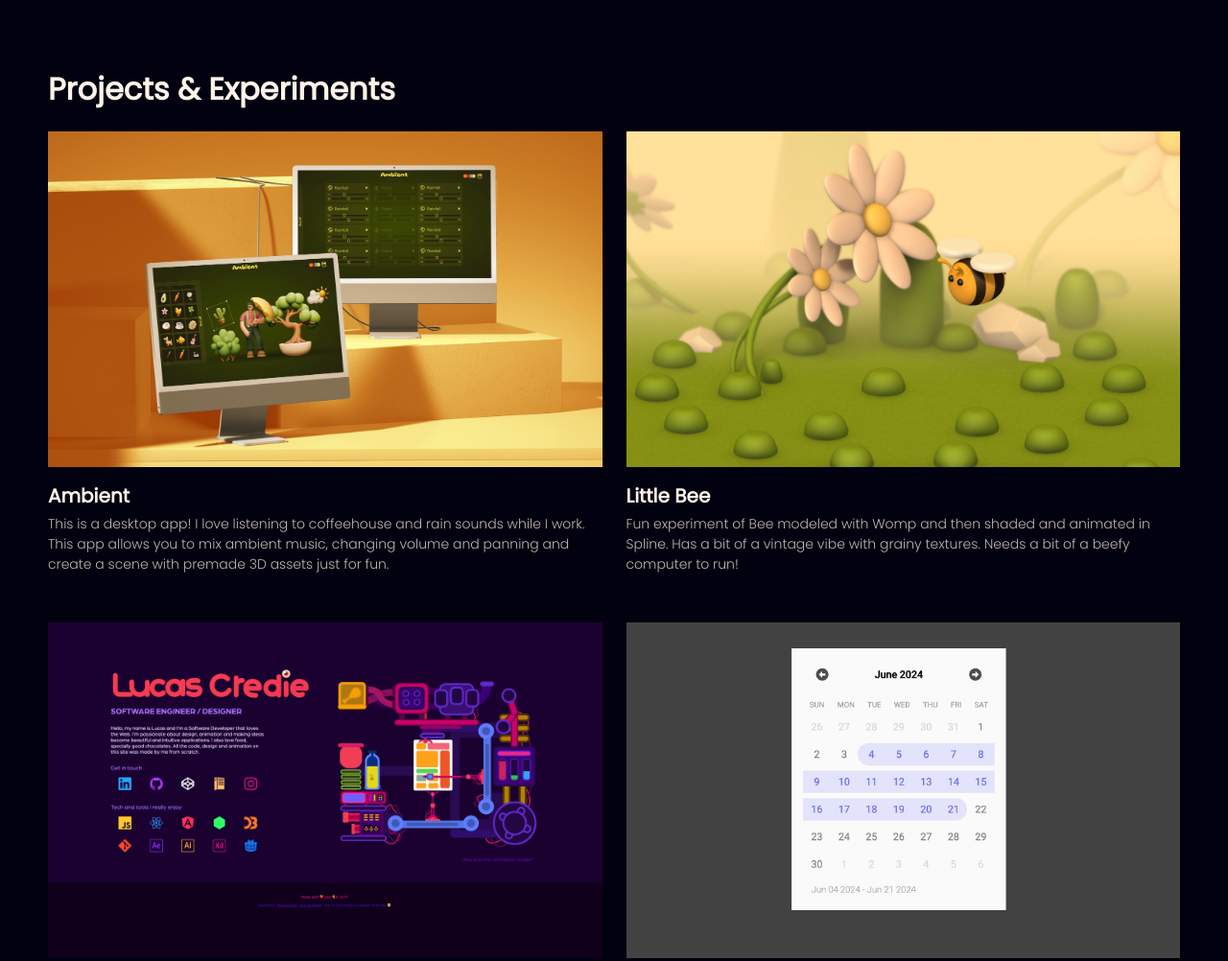
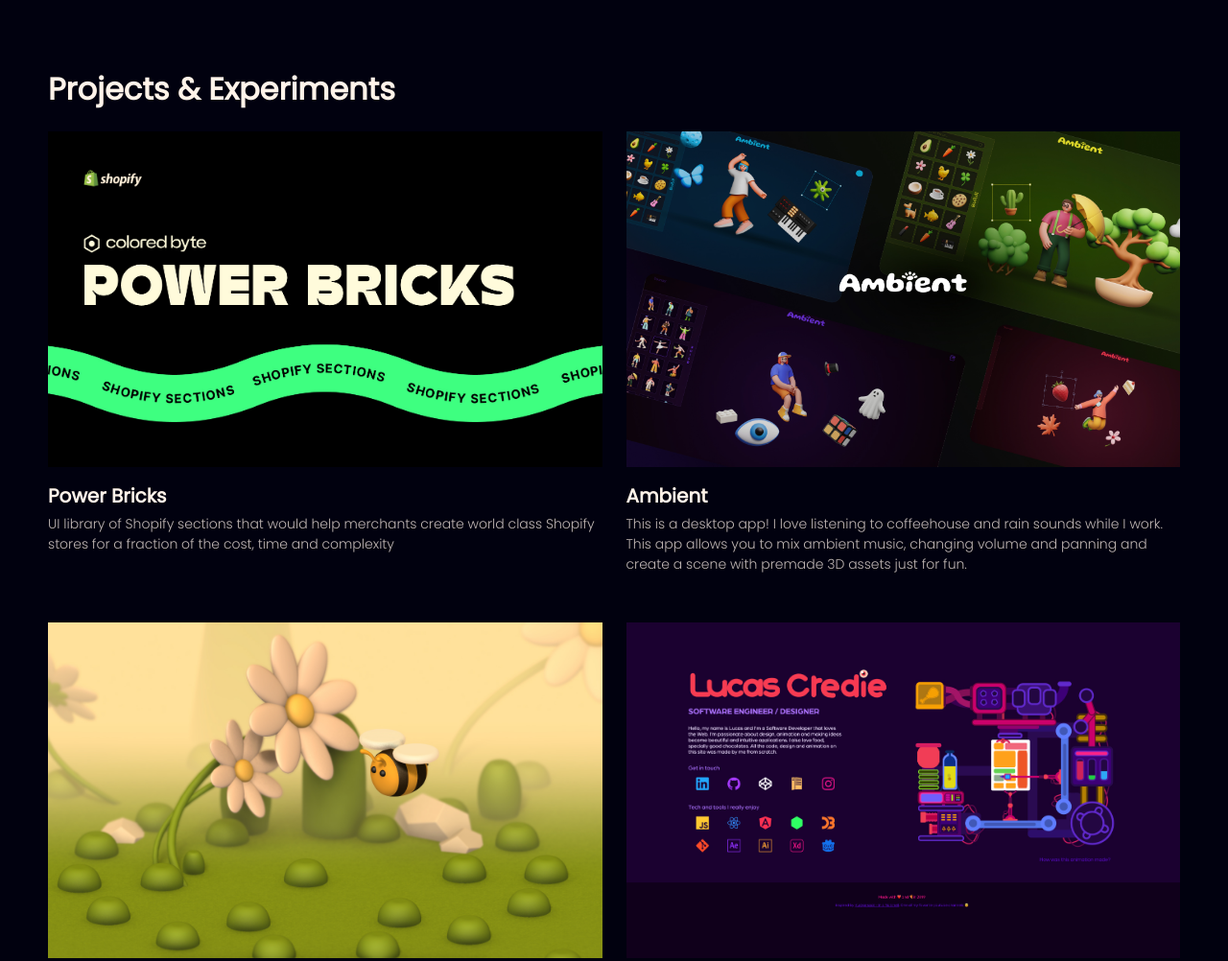
Before and after one commit to lucascredie/lucascredie.github.io, a plain HTML site: page index.html in a window 1280 px wide. Shown: the part 1460-2462 px from the top of the page at 96% size. Drawn offline with Linux system fonts and the light colour scheme.

Commit message:
added projects

```diff
--- a/index.html
+++ b/index.html
@@ -87,8 +87,16 @@
         <div class="project-grid">
 
             <div class="project-card">
+                <a href="" target="_blank">
+                    <img class="project-card_image" src="./Projects/Covers/powerbricks.jpg" alt="ambient project cover">
+                    <h3 class="project-card_title">Power Bricks</h3>
+                    <p class="project-card_content">UI library of Shopify sections that would help merchants create world class Shopify stores for a fraction of the cost, time and complexity </p>
+                </a>
+            </div>
+
+            <div class="project-card">
                 <a href="https://ambientapp.netlify.app/" target="_blank">
-                    <img class="project-card_image" src="./Projects/Ambient/assets/ambient-min.jpg" alt="ambient project cover">
+                    <img class="project-card_image" src="./Projects/Covers/ambient_cover.jpg" alt="ambient project cover">
                     <h3 class="project-card_title">Ambient</h3>
                     <p class="project-card_content">This is a desktop app! I love listening to coffeehouse and rain sounds while I work. This app allows you to mix ambient music, changing volume and panning and create a scene with premade 3D assets just for fun.</p>
                 </a>
@@ -120,19 +128,19 @@
             </div>
 
             <div class="project-card">
-                <a href="#" target="_blank">
+
                     <img class="project-card_image" src="./Projects/Covers/ligia_chocolate.jpg" alt="cover">
                     <h3 class="project-card_title">Valentine's Day Chocolate</h3>
                     <p class="project-card_content">I love chocolate. Like really love it. So for my first valentines day I designed and had it custom made with <a href="https://www.dengo.com.br/" target="_blank">Dengo</a>, which is a famous Brazilian brand with sustainable bean to bar chocolate.</p>
-                </a>
+
             </div>
 
             <div class="project-card">
-                <a href="#" target="_blank">
+
                     <img class="project-card_image" src="./Projects/Covers/cbchocolate.png" alt="cover">
                     <h3 class="project-card_title">Colored Byte Chocolate</h3>
                     <p class="project-card_content">Following the success of my valentine's day chocolate gift I made yet 2 other custom bars with <a href="https://www.dengo.com.br/" target="_blank">Dengo</a>. The idea was to give it out to our team at the annual retreat. I made a regular and vegan option since some of our team members are vegan.</p>
-                </a>
+
             </div>
 
         </div>
```
Also changed, not shown: Projects/Ambient/assets/ambient-min.jpg (deleted), Projects/Covers/ambient_cover.jpg (added), Projects/Covers/powerbricks.jpg (added).
